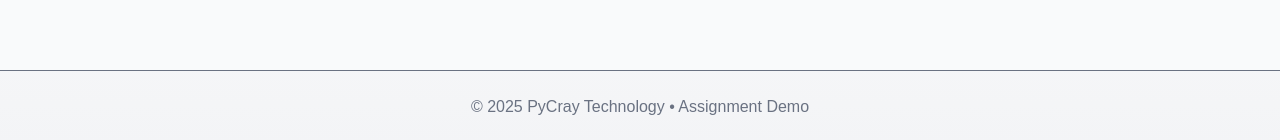
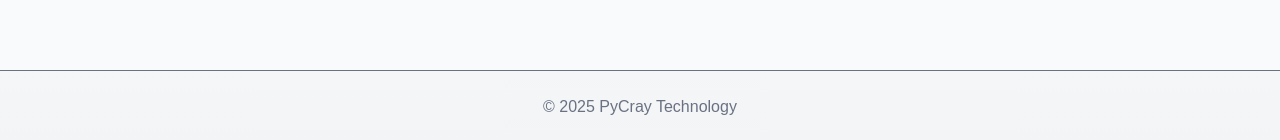
Before and after one commit to mrsanjeev4-web/Mini-Event-Manager-Page, a Next.js app: page / in a window 1280 px wide. Shown: the part 730-870 px from the top of the page. Built offline with nearby package versions, Linux system fonts and the light colour scheme.

Commit message:
Fix - footer updated on home page

```diff
--- a/app/page.tsx
+++ b/app/page.tsx
@@ -71,7 +71,7 @@ export default function Home() {
 
       {/* Footer */}
       <footer className="py-6 text-center text-gray-500 border-t">
-        &copy; {new Date().getFullYear()} PyCray Technology • Assignment Demo
+        &copy; {new Date().getFullYear()} PyCray Technology
       </footer>
     </main>
   );
```
